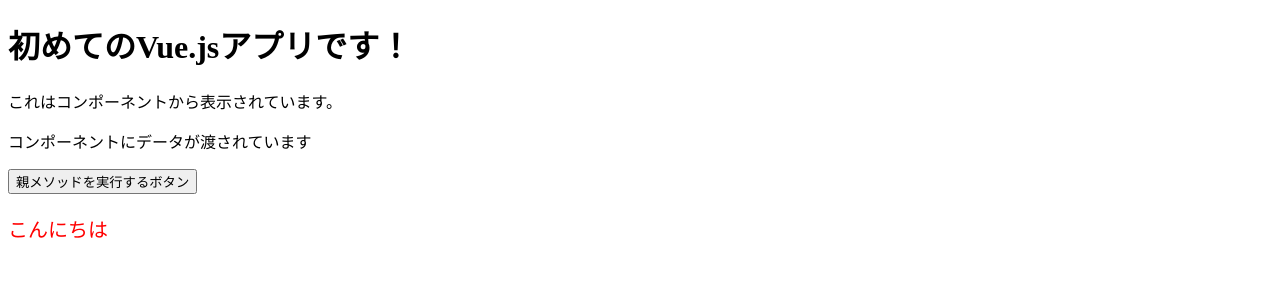
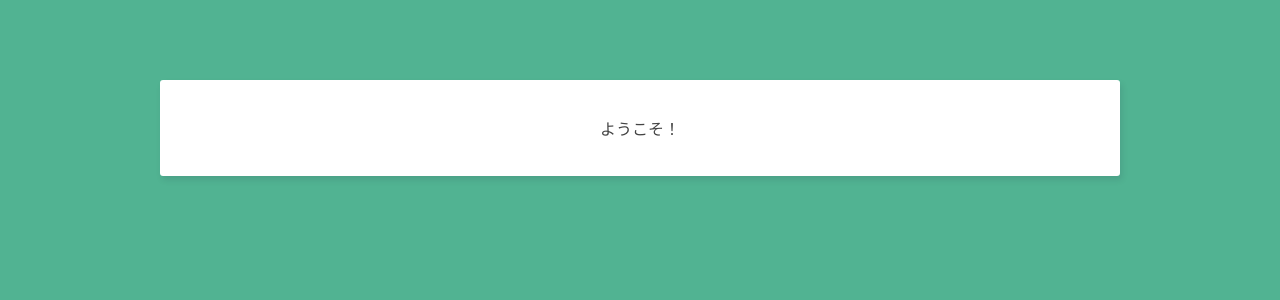
Before and after one commit to Taka2401/Chat-Vue.js, a Vue app: page / in a window 1280 px wide. Shown: the top 300 px of the page. Built offline with nearby package versions, Linux system fonts and the light colour scheme.

Commit message:
add: グローバルCSS

```diff
--- /dev/null
+++ b/src/assets/main.css
@@ -0,0 +1,26 @@
+body {
+  background: #51b392;
+  color: #444;
+}
+.container {
+  width: 90%;
+  max-width: 960px;
+  margin: 80px auto;
+  border-radius: 3px;
+  box-shadow: 2px 4px 6px rgba(28, 6, 49, 0.1);
+  background: white;
+}
+.error {
+  color: #ff3f80;
+  font-size: 14px;
+}
+button {
+  text-decoration: none;
+  background: #51b392;
+  color: white;
+  font-weight: bold;
+  border: 0;
+  border-radius: 3px;
+  padding: 10px 20px;
+  cursor: pointer;
+}
--- a/src/main.js
+++ b/src/main.js
@@ -2,4 +2,6 @@
 import App from './App.vue'
 import router from './router'
 
+import './assets/main.css'
+
 createApp(App).use(router).mount('#app')
--- a/src/views/Welcome.vue
+++ b/src/views/Welcome.vue
@@ -1,45 +1,15 @@
 <template>
-  <div>
-    <h1>{{ title }}</h1>
-    <TestComponent @toggle="toggle" message="コンポーネントにデータが渡されています" />
-    <p v-if="isEnabled">こんにちは</p>
+  <div class="container welcome">
+    <p>ようこそ！</p>
   </div>
 </template>
 
 <script>
-import TestComponent from '../components/TestComponent.vue'
-
-export default {
-   components: {
-    TestComponent
-  },
-  data () {
-    return {
-      title: '初めてのVue.jsアプリです！',
-      subtitle: 'ようこそ',
-      isEnabled: true
-    }
-  },
-  computed: {
-    text () {
-      if (this.isEnabled) {
-        return 'こんにちは！'
-      } else {
-        return 'さよなら！'
-      }
-    }
-  },
-  methods: {
-    toggle() {
-      this.isEnabled = !this.isEnabled
-    }
-  },
-}
 </script>
 
 <style scoped>
-  p {
-    font-size: 20px;
-    color: red;
+  .welcome {
+    text-align: center;
+    padding: 20px 0;
   }
 </style>
```
